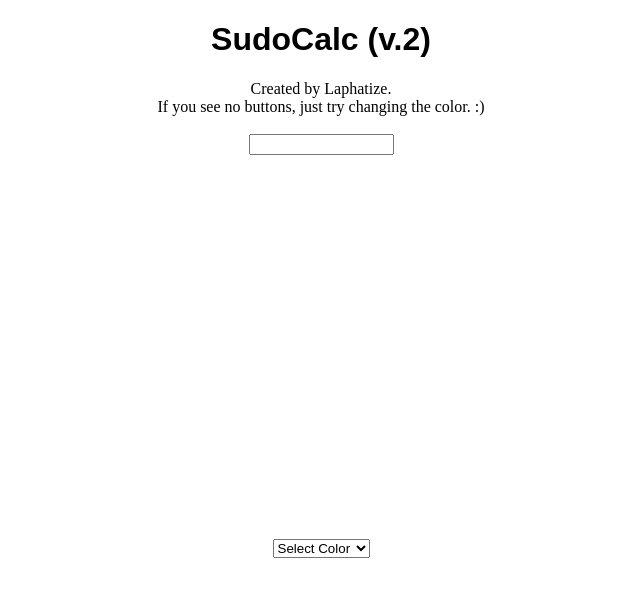
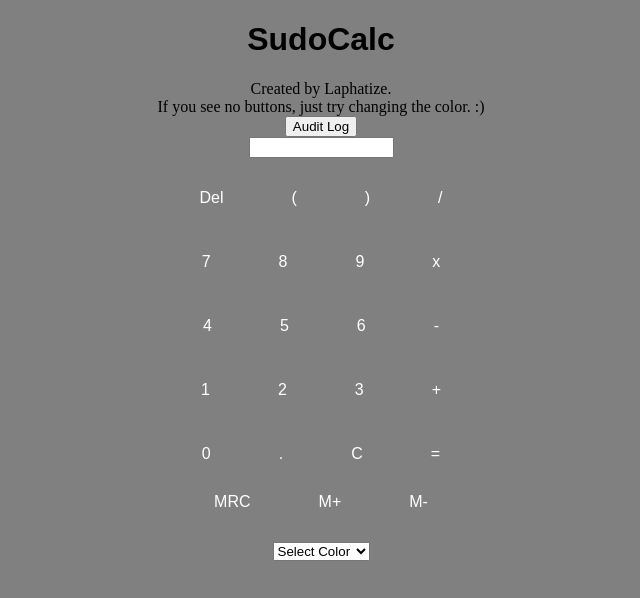
Before and after one commit to Laphatize/SudoCalculator, a plain HTML site: page index.html in a window 1280 px wide. Shown: the whole page, without its empty margins (319-959 px from the left). Drawn offline with Linux system fonts and the light colour scheme.

Commit message:
:new: Added Audit Logs

```diff
--- a/css/style.css
+++ b/css/style.css
@@ -65,3 +65,9 @@ value {
     font-weight: 900;
 
 }
+
+.audit {
+color: red;
+    text-align: center;
+
+}
--- a/index.html
+++ b/index.html
@@ -1,3 +1,6 @@
+
+<!-- © Laphatize 2017-2018 -->
+
 <!DOCTYPE html>
 <html>
 <head>
@@ -9,8 +12,9 @@
 <body>
   <div>
     <center>
-      <h1>SudoCalc (v.2)</h1>Created by Laphatize.<br>
-      If you see no buttons, just try changing the color. :) <br>
+      <h1>SudoCalc</h1>Created by Laphatize.<br>
+      If you see no buttons, just try changing the color. :)  <br>
+      <button onclick='viewAuditLog()'>Audit Log</button>
       <br>
     </center>
   </div>
@@ -19,14 +23,41 @@
       <input id="d" readonly size="15.75" type="text">
     </div>
     <div class="keys">
-      <p><input class="button" onclick='back()' type="button" value="Del"> <input class="button" onclick='math("(")' type="button" value="("> <input class="button" onclick='math(")")' type="button" value=")"> <input class="button" onclick='math("/")' type="button" value="/"></p>
-      <p><input class="button" onclick='math("7")' type="button" value="7"> <input class="button" onclick='math("8")' type="button" value="8"> <input class="button" onclick='math("9")' type="button" value="9"> <input class="button" onclick='math("*")' type="button" value="x"></p>
-      <p><input class="button" onclick='math("4")' type="button" value="4"> <input class="button" onclick='math("5")' type="button" value="5"> <input class="button" onclick='math("6")' type="button" value="6"> <input class="button" onclick='math("-")' type="button" value="-"></p>
-      <p><input class="button" onclick='math("1")' type="button" value="1"> <input class="button" onclick='math("2")' type="button" value="2"> <input class="button" onclick='math("3")' type="button" value="3"> <input class="button" onclick='math("+")' type="button" value="+"></p>
-      <p><input class="button" onclick='math("0")' type="button" value="0"> <input class="button" onclick='math(".")' type="button" value="."> <input class="button" onclick='c("")' type="button" value="C"> <input class="button" onclick='e()' type="button" value="="><br>
-      <input class="button" onclick='memoryRecall()' type="button" value="MRC"> <input class="button" onclick='memoryAdd()' type="button" value="M+"> <input class="button" onclick='memoryDelete()' type="button" value="M-"></p>
+      <p><input class="button" onclick='back()' type="button" value="Del">
+      <input class="button" onclick='math("(")' type="button" value="(">
+      <input class="button" onclick='math(")")' type="button" value=")">
+      <input class="button" onclick='math("/")' type="button" value="/"></p>
+      <p>
+      <input class="button" onclick='math("7")' type="button" value="7">
+      <input class="button" onclick='math("8")' type="button" value="8">
+      <input class="button" onclick='math("9")' type="button" value="9">
+      <input class="button" onclick='math("*")' type="button" value="x"></p>
+      <p>
+      <input class="button" onclick='math("4")' type="button" value="4">
+      <input class="button" onclick='math("5")' type="button" value="5">
+      <input class="button" onclick='math("6")' type="button" value="6">
+      <input class="button" onclick='math("-")' type="button" value="-"></p>
+      <p>
+      <input class="button" onclick='math("1")' type="button" value="1">
+      <input class="button" onclick='math("2")' type="button" value="2">
+      <input class="button" onclick='math("3")' type="button" value="3">
+      <input class="button" onclick='math("+")' type="button" value="+">
+       </p>
+      <p>
+      <input class="button" onclick='math("0")' type="button" value="0">
+      <input class="button" onclick='math(".")' type="button" value=".">
+      <input class="button" onclick='c("")' type="button" value="C">
+      <input class="button" onclick='auditThis(); e();' type="button" value="="><br>
+      <input class="button" onclick='memoryRecall()' type="button" value="MRC">
+      <input class="button" onclick='memoryAdd()' type="button" value="M+">
+      <input class="button" onclick='memoryDelete()' type="button" value="M-">
+      </p>
     </div>
   </div>
+
+
+
+
   <div class="options">
     <select id="ddlTheme" onchange="background(value)">
       <option value="Gray">
@@ -50,6 +81,10 @@
     </select>
   </div>
   <script src="js/index.js">
-  </script>
+  </script> <br>
+
+<p class="audit" id="audit"></p>
+
+
 </body>
 </html>
--- a/js/index.js
+++ b/js/index.js
@@ -1,4 +1,8 @@
+
+/* © Laphatize 2017-2018 */
+
 var cookieString = document.cookie;
+var val;
 
 function c(val) {
     document.getElementById("d").value = val;
@@ -60,9 +64,7 @@ function eraseCookie(name) {
     createCookie(name, "", -1);
 }
 
-function openWin() {
-    myWindow = window.open("https://codepen.io/laphatize/pen/jLNwKZ", "", "width=400, height=594");
-};
+
 var storage;
 
 function memoryAdd() {
@@ -79,3 +81,26 @@ function memoryRecall() {
     console.log(storage)
     c(document.getElementById("d").value + storage)
 }
+
+/* Audit Log */
+
+var AuditLog = [
+
+
+               ];
+
+function auditThis() {
+AuditLog.push(document.getElementById("d").value)
+//AuditLog.push(d)
+console.log(AuditLog);
+}
+
+function viewAuditLog() {
+
+document.getElementById("audit").innerHTML = (AuditLog)
+
+}
+
+if (document.body.style.backgroundColor = "white") {
+document.body.style.backgroundColor = "gray";
+};
```
